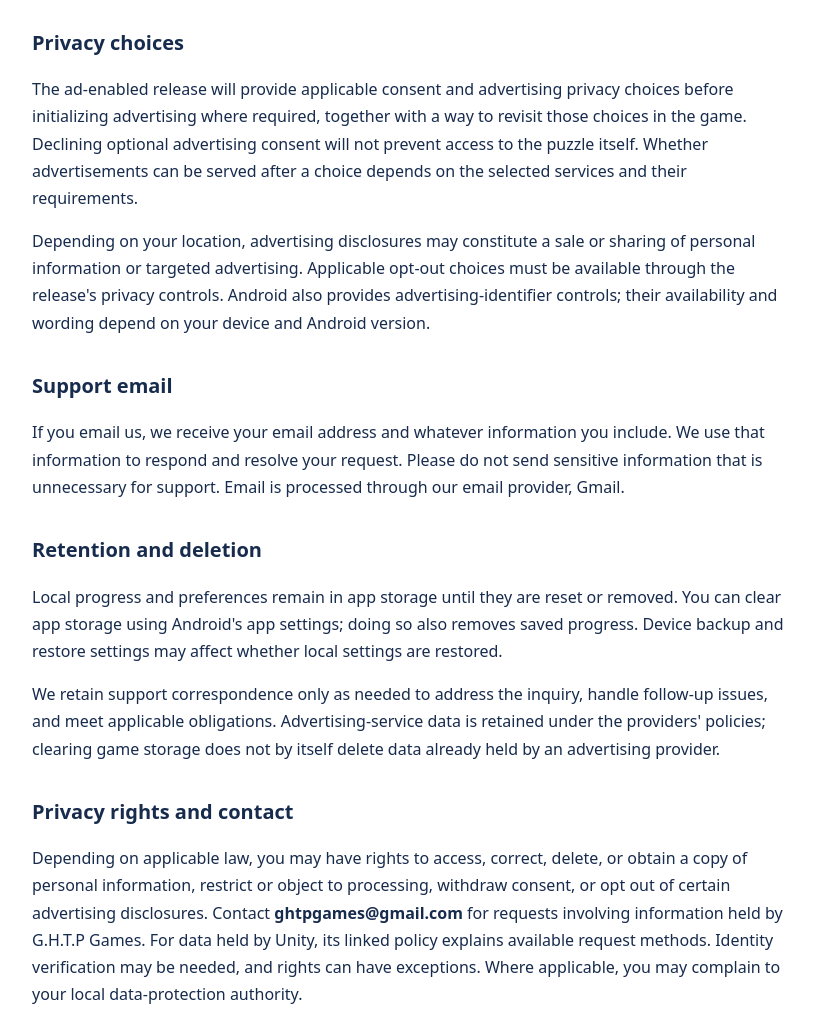
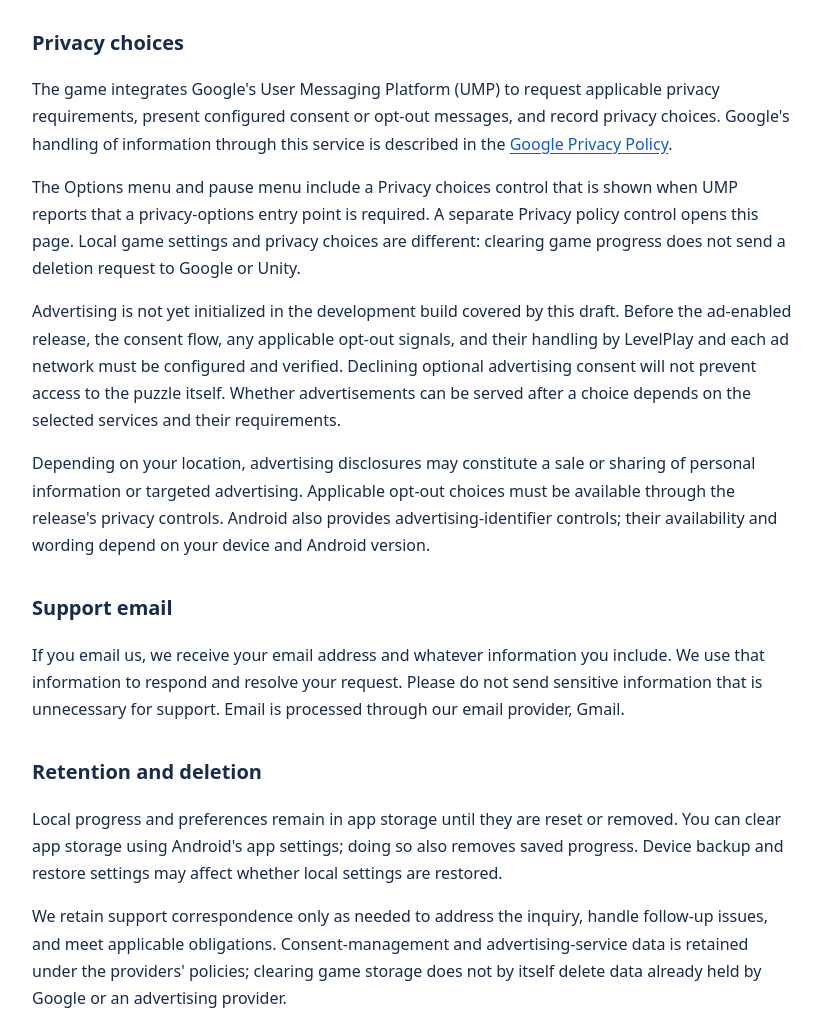
Before and after one commit to Spexs1987/tower-of-rings-privacy, a plain HTML site: page index.html in a window 1280 px wide. Shown: the part 1140-2155 px from the top of the page, without its empty margins (228-1049 px from the left). Drawn offline with Linux system fonts and the light colour scheme.

Commit message:
Add files via upload

```diff
--- a/index.html
+++ b/index.html
@@ -13,13 +13,15 @@
 <p>Read <a href="https://unity.com/legal/game-player-and-app-user-privacy-policy">Unity&#39;s Game Player and App User Privacy Policy</a> for its processing practices, recipients, international transfers, retention, and privacy rights. This game policy does not replace Unity&#39;s policy.</p>
 <p>G.H.T.P Games does not operate an account or cloud-save service for this game. Advertising partners process information through their SDKs; this is separate from the progress saved locally on your device.</p>
 <h2>Privacy choices</h2>
-<p>The ad-enabled release will provide applicable consent and advertising privacy choices before initializing advertising where required, together with a way to revisit those choices in the game. Declining optional advertising consent will not prevent access to the puzzle itself. Whether advertisements can be served after a choice depends on the selected services and their requirements.</p>
+<p>The game integrates Google&#39;s User Messaging Platform (UMP) to request applicable privacy requirements, present configured consent or opt-out messages, and record privacy choices. Google&#39;s handling of information through this service is described in the <a href="https://policies.google.com/privacy">Google Privacy Policy</a>.</p>
+<p>The Options menu and pause menu include a Privacy choices control that is shown when UMP reports that a privacy-options entry point is required. A separate Privacy policy control opens this page. Local game settings and privacy choices are different: clearing game progress does not send a deletion request to Google or Unity.</p>
+<p>Advertising is not yet initialized in the development build covered by this draft. Before the ad-enabled release, the consent flow, any applicable opt-out signals, and their handling by LevelPlay and each ad network must be configured and verified. Declining optional advertising consent will not prevent access to the puzzle itself. Whether advertisements can be served after a choice depends on the selected services and their requirements.</p>
 <p>Depending on your location, advertising disclosures may constitute a sale or sharing of personal information or targeted advertising. Applicable opt-out choices must be available through the release&#39;s privacy controls. Android also provides advertising-identifier controls; their availability and wording depend on your device and Android version.</p>
 <h2>Support email</h2>
 <p>If you email us, we receive your email address and whatever information you include. We use that information to respond and resolve your request. Please do not send sensitive information that is unnecessary for support. Email is processed through our email provider, Gmail.</p>
 <h2>Retention and deletion</h2>
 <p>Local progress and preferences remain in app storage until they are reset or removed. You can clear app storage using Android&#39;s app settings; doing so also removes saved progress. Device backup and restore settings may affect whether local settings are restored.</p>
-<p>We retain support correspondence only as needed to address the inquiry, handle follow-up issues, and meet applicable obligations. Advertising-service data is retained under the providers&#39; policies; clearing game storage does not by itself delete data already held by an advertising provider.</p>
+<p>We retain support correspondence only as needed to address the inquiry, handle follow-up issues, and meet applicable obligations. Consent-management and advertising-service data is retained under the providers&#39; policies; clearing game storage does not by itself delete data already held by Google or an advertising provider.</p>
 <h2>Privacy rights and contact</h2>
 <p>Depending on applicable law, you may have rights to access, correct, delete, or obtain a copy of personal information, restrict or object to processing, withdraw consent, or opt out of certain advertising disclosures. Contact <strong>ghtpgames@gmail.com</strong> for requests involving information held by G.H.T.P Games. For data held by Unity, its linked policy explains available request methods. Identity verification may be needed, and rights can have exceptions. Where applicable, you may complain to your local data-protection authority.</p>
 <h2>Children</h2>
```
